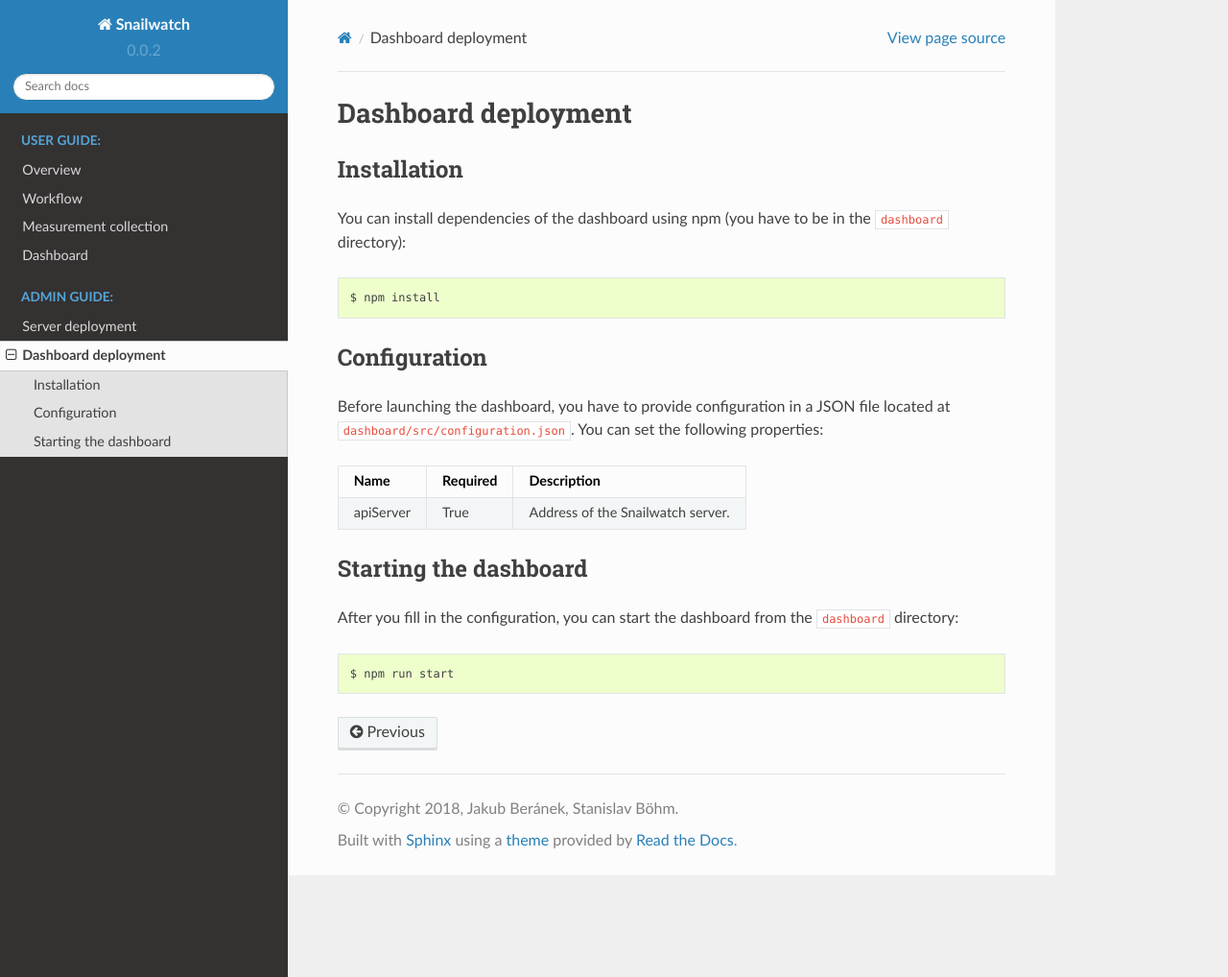
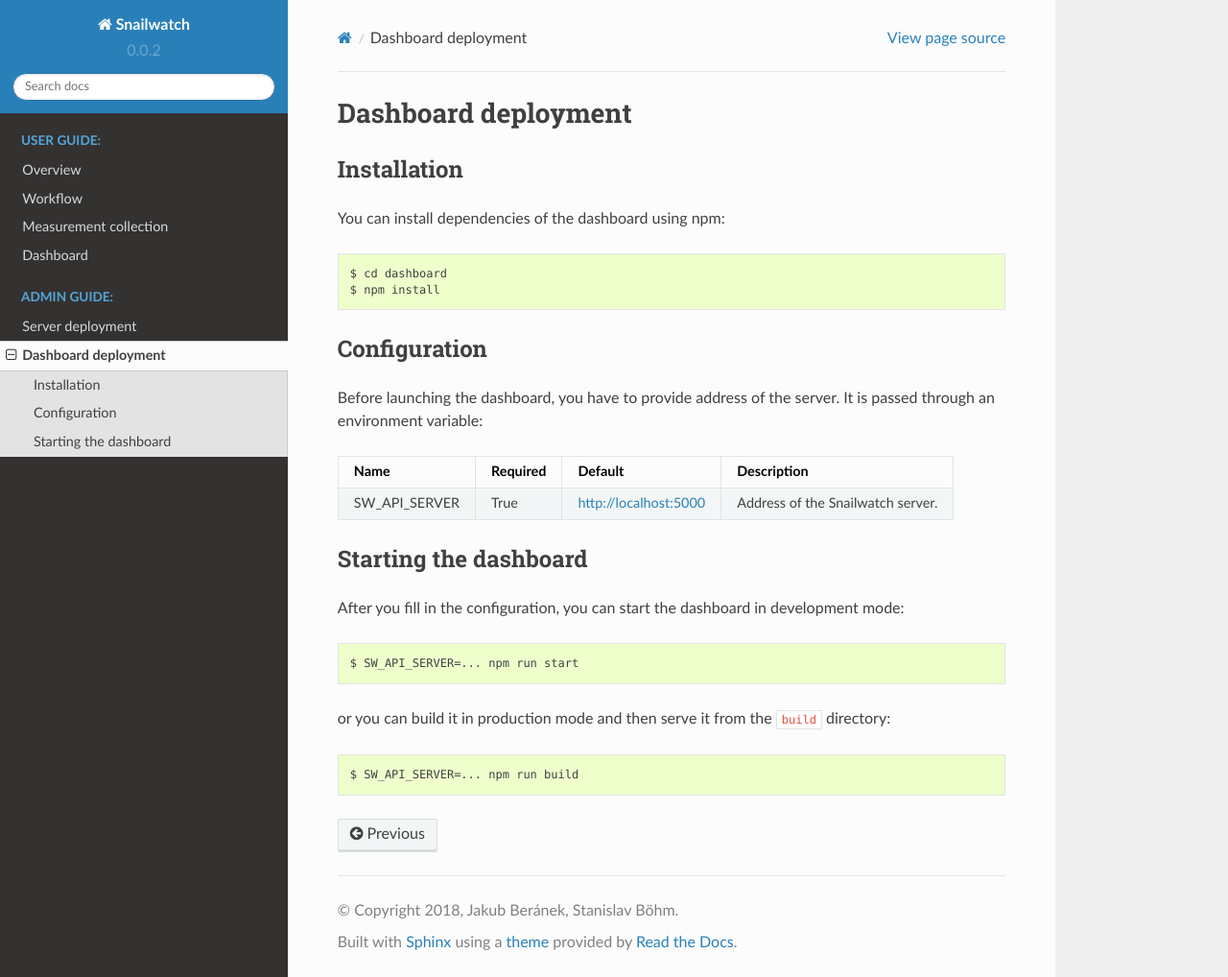
Before and after one commit to It4innovations/snailwatch, a Sphinx documentation site: the page built from server/docs/dashboard-deploy.rst, in a window 1280 px wide and 1018 px high. Shown: the whole window at 96% size. Built offline with Sphinx 7.4.7 and the Read the Docs theme 2.0.0, drawn with Linux system fonts in a browser that asks for light colours.

Commit message:
ENH: change JSON configuration to environment variable in dashboard

```diff
--- a/server/docs/dashboard-deploy.rst
+++ b/server/docs/dashboard-deploy.rst
@@ -2,26 +2,28 @@
 ====================
 Installation
 ------------
-You can install dependencies of the dashboard using npm (you have to be in the
-``dashboard`` directory)::
+You can install dependencies of the dashboard using npm::
 
+    $ cd dashboard
     $ npm install
 
 Configuration
 -------------
-Before launching the dashboard, you have to provide
-configuration in a JSON file located at ``dashboard/src/configuration.json``.
-You can set the following properties:
+Before launching the dashboard, you have to provide address of the server.
+It is passed through an environment variable:
 
-+----------------+------------+-----------------------------------------------+
-| Name           | Required   | Description                                   |
-+================+============+===============================================+
-| apiServer      | True       | Address of the Snailwatch server.             |
-+----------------+------------+-----------------------------------------------+
++----------------+------------+-----------------------+-------------------------------------+
+| Name           | Required   | Default               | Description                         |
++================+============+=======================+=====================================+
+| SW_API_SERVER  | True       | http://localhost:5000 | Address of the Snailwatch server.   |
++----------------+------------+-----------------------+-------------------------------------+
 
 Starting the dashboard
 ----------------------
-After you fill in the configuration, you can start the dashboard from the
-``dashboard`` directory::
+After you fill in the configuration, you can start the dashboard in development mode::
 
-    $ npm run start
+    $ SW_API_SERVER=... npm run start
+
+or you can build it in production mode and then serve it from the ``build`` directory::
+
+    $ SW_API_SERVER=... npm run build
--- a/server/docs/server-deploy.rst
+++ b/server/docs/server-deploy.rst
@@ -36,7 +36,7 @@
 After you configure the server, you have to start the MongoDB instance that you
 configured and afterwards you can launch the server itself using::
 
-    $ python server/start.py
+    $ python start.py
 
 The server can be launched under both Python 2 and 3.
 
```
Also changed, not shown: 4 other files.
